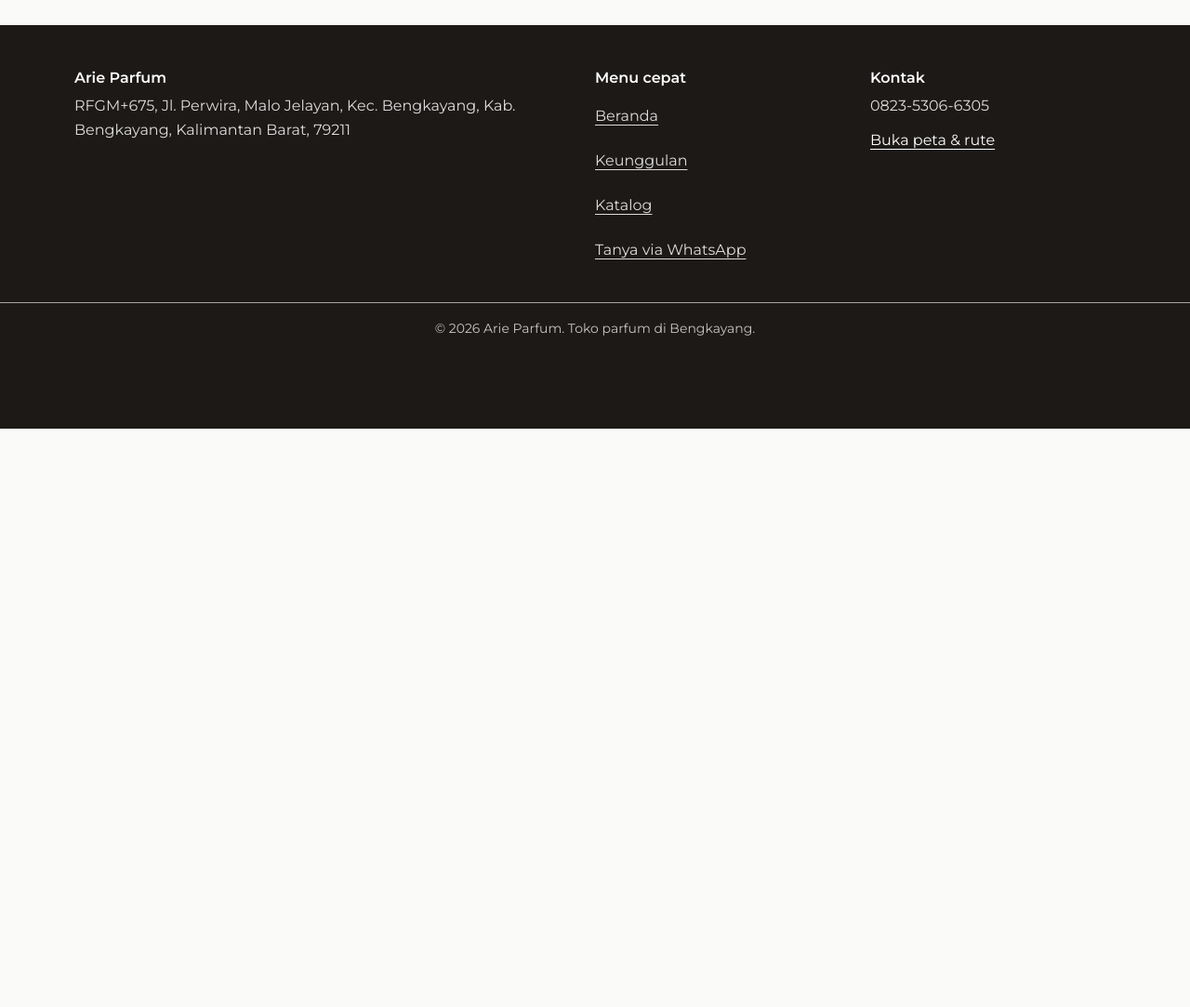
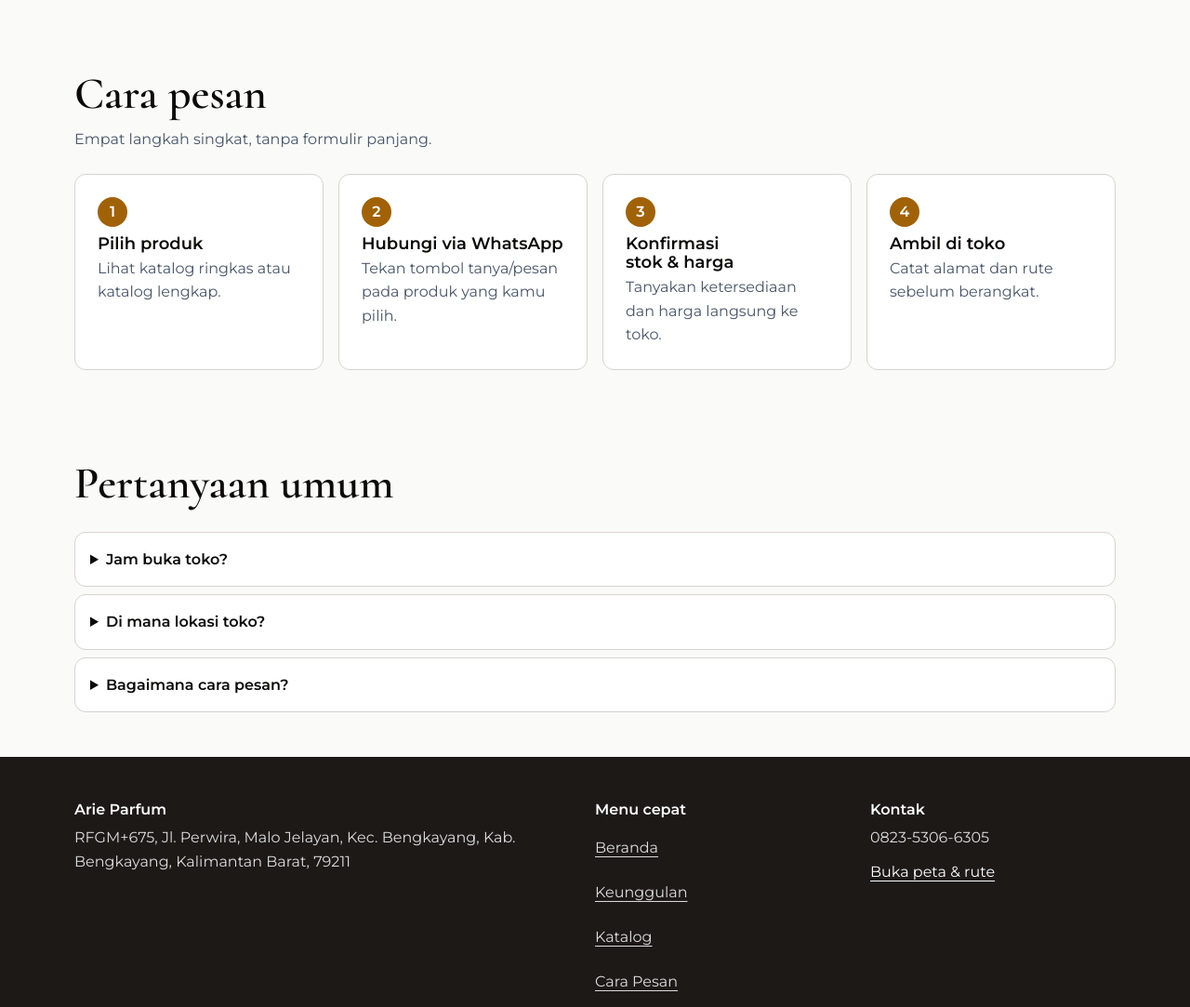
Before and after one commit to ArrowTin/arie-parfum, a website with bundled scripts: page index.html in a window 1280 px wide. Shown: the part 1580-2663 px from the top of the page at 93% size. Before the commit the page ends 2041 px from the top, so only its background shows below. Built offline with nearby package versions, Linux system fonts and the light colour scheme.

Commit message:
docs(konten): tambah cara pesan dan FAQ aksesibel [T10]

```diff
--- a/assets/css/pages.css
+++ b/assets/css/pages.css
@@ -120,6 +120,70 @@
 
 .content-section {
   padding-block: var(--space-2xl);
+}
+
+.step-grid {
+  display: grid;
+  gap: var(--space-md);
+  margin-top: var(--space-lg);
+}
+
+.step-card {
+  padding: var(--space-lg);
+  border: var(--border-width) solid var(--color-border);
+  border-radius: var(--radius-lg);
+  background: var(--color-card);
+}
+
+.step-number {
+  display: inline-flex;
+  align-items: center;
+  justify-content: center;
+  width: var(--space-xl);
+  height: var(--space-xl);
+  border-radius: var(--radius-full);
+  background: var(--color-accent);
+  color: var(--color-on-accent);
+  font-weight: var(--fw-semibold);
+}
+
+.step-card h3 {
+  margin-top: var(--space-sm);
+  font-family: var(--font-body);
+  font-size: var(--text-lg);
+}
+
+.step-card p {
+  margin-top: var(--space-xs);
+  color: var(--color-muted-foreground);
+}
+
+.faq-list {
+  display: grid;
+  gap: var(--space-sm);
+  margin-top: var(--space-lg);
+}
+
+.faq-item {
+  border: var(--border-width) solid var(--color-border);
+  border-radius: var(--radius-lg);
+  background: var(--color-card);
+}
+
+.faq-item summary {
+  min-height: var(--tap-min);
+  padding: var(--space-md);
+  font-weight: var(--fw-semibold);
+  cursor: pointer;
+}
+
+.faq-item summary:hover {
+  background: var(--color-muted);
+}
+
+.faq-item p {
+  padding: var(--space-none) var(--space-md) var(--space-md);
+  color: var(--color-muted-foreground);
 }
 
 .gallery-grid {
@@ -257,6 +321,10 @@
   .testimoni-grid {
     grid-template-columns: repeat(3, 1fr);
   }
+
+  .step-grid {
+    grid-template-columns: repeat(4, 1fr);
+  }
 }
 
 @media (min-width: 64rem) {
--- a/index.html
+++ b/index.html
@@ -36,6 +36,7 @@
           <li><a href="#beranda">Beranda</a></li>
           <li><a href="#keunggulan">Keunggulan</a></li>
           <li><a href="#katalog">Katalog</a></li>
+          <li><a href="#cara-pesan">Cara Pesan</a></li>
           <li><a href="#kontak">Kontak</a></li>
         </ul>
       </nav>
@@ -156,6 +157,39 @@
         <ul class="testimoni-grid" data-testimoni-grid></ul>
       </div>
     </section>
+
+    <section class="content-section" id="cara-pesan" aria-labelledby="cara-judul">
+      <div class="container">
+        <h2 id="cara-judul" class="section-title">Cara pesan</h2>
+        <p class="section-intro">Empat langkah singkat, tanpa formulir panjang.</p>
+        <ol class="step-grid">
+          <li class="step-card"><span class="step-number">1</span><h3>Pilih produk</h3><p>Lihat katalog ringkas atau katalog lengkap.</p></li>
+          <li class="step-card"><span class="step-number">2</span><h3>Hubungi via WhatsApp</h3><p>Tekan tombol tanya/pesan pada produk yang kamu pilih.</p></li>
+          <li class="step-card"><span class="step-number">3</span><h3>Konfirmasi stok &amp; harga</h3><p>Tanyakan ketersediaan dan harga langsung ke toko.</p></li>
+          <li class="step-card"><span class="step-number">4</span><h3>Ambil di toko</h3><p>Catat alamat dan rute sebelum berangkat.</p></li>
+        </ol>
+      </div>
+    </section>
+
+    <section class="content-section" id="faq" aria-labelledby="faq-judul">
+      <div class="container">
+        <h2 id="faq-judul" class="section-title">Pertanyaan umum</h2>
+        <div class="faq-list">
+          <details class="faq-item">
+            <summary>Jam buka toko?</summary>
+            <p>Data peta menunjukkan buka 24 jam. Konfirmasi ulang lewat WhatsApp sebelum datang.</p>
+          </details>
+          <details class="faq-item">
+            <summary>Di mana lokasi toko?</summary>
+            <p data-config="address"></p>
+          </details>
+          <details class="faq-item">
+            <summary>Bagaimana cara pesan?</summary>
+            <p>Pilih produk, tekan tombol tanya/pesan via WhatsApp, lalu konfirmasi stok dan harga dengan toko.</p>
+          </details>
+        </div>
+      </div>
+    </section>
   </main>
 
   <footer class="site-footer" id="kontak">
@@ -170,6 +204,7 @@
           <li><a href="#beranda">Beranda</a></li>
           <li><a href="#keunggulan">Keunggulan</a></li>
           <li><a href="#katalog">Katalog</a></li>
+          <li><a href="#cara-pesan">Cara Pesan</a></li>
           <li><a data-wa href="#">Tanya via WhatsApp</a></li>
         </ul>
       </div>
```
